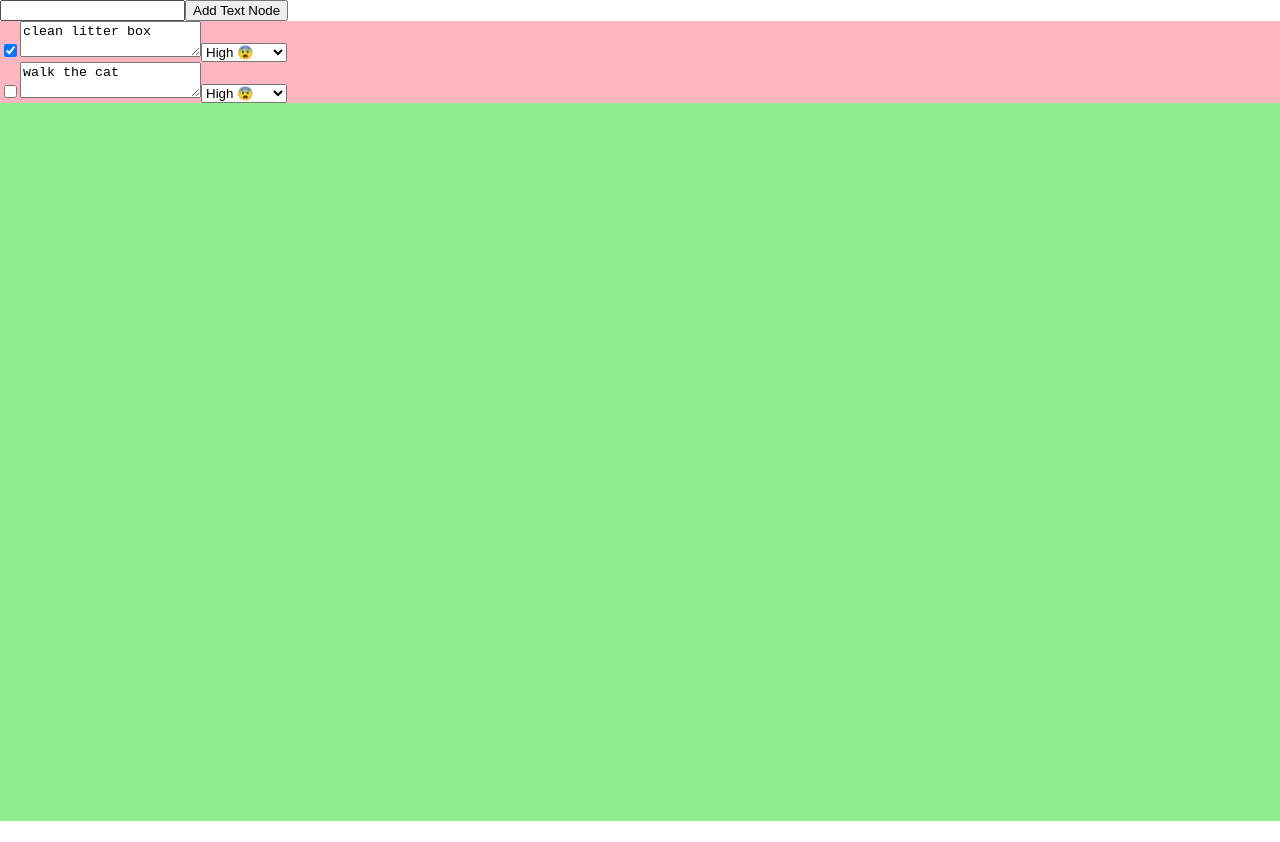
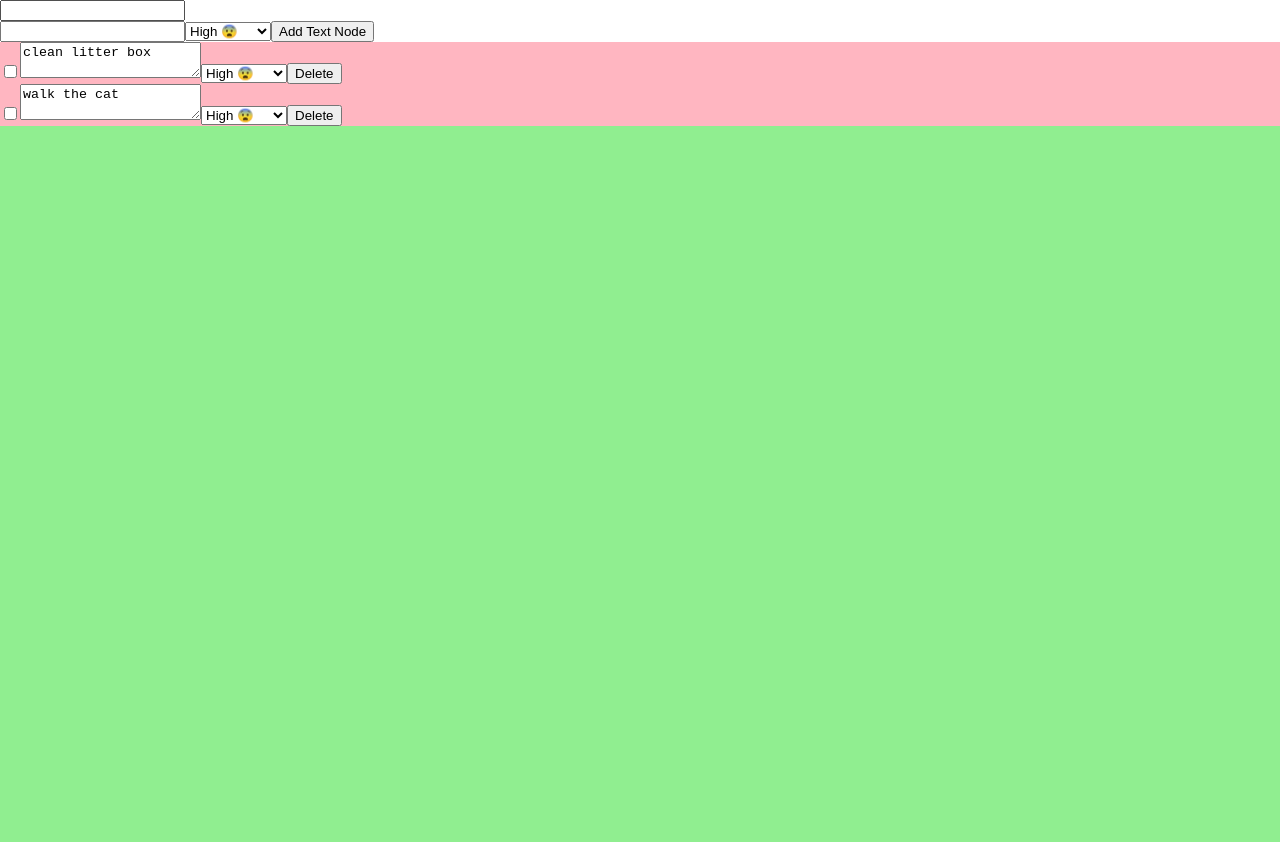
Before and after one commit to deaconpoon/text-app, a React (Create React App) app: page / in a window 1280 px wide. Before the commit the page ends 821 px from the top, so only its background shows below. Built offline with nearby package versions, Linux system fonts and the light colour scheme.

Commit message:
Add delete feature and search bar skeleton

```diff
--- a/src/AddTextNodeForm.tsx
+++ b/src/AddTextNodeForm.tsx
@@ -8,6 +8,11 @@ export const AddTextNodeForm: React.FC<AddTextNodeFormProps> = ({
   addTextNode,
 }) => {
   const [newTextNode, setNewTextNode] = useState("");
+  const [priority, setPriority] = useState(1);
+
+  const handlePriority = (e: ChangeEvent<HTMLSelectElement>) => {
+    setPriority(Number(e.target.value));
+  };
 
   const handleChange = (e: ChangeEvent<HTMLInputElement>) => {
     setNewTextNode(e.target.value);
@@ -15,12 +20,23 @@ export const AddTextNodeForm: React.FC<AddTextNodeFormProps> = ({
 
   const handleSumbit = (e: FormEvent<HTMLButtonElement>) => {
     e.preventDefault();
-    addTextNode(newTextNode);
+    addTextNode(newTextNode, priority);
     setNewTextNode("");
   };
+
   return (
     <form>
       <input type="text" value={newTextNode} onChange={handleChange}></input>
+      <select
+        onChange={handlePriority}
+        name="text-node"
+        id="text-node-select"
+        value={priority}
+      >
+        <option value="1">High 😨</option>
+        <option value="2">Normal 😉</option>
+        <option value="3">Low 🤤</option>
+      </select>
       <button type="submit" onClick={handleSumbit}>
         Add Text Node
       </button>
--- a/src/App.tsx
+++ b/src/App.tsx
@@ -3,9 +3,10 @@ import "./App.css";
 
 import { TextNodeList } from "./TextNodeList";
 import { AddTextNodeForm } from "./AddTextNodeForm";
+import { SearchBar } from "./SearchBar";
 
 const initialTextNodes: Array<TextNode> = [
-  { text: "clean litter box", complete: true, priority: 1 },
+  { text: "clean litter box", complete: false, priority: 1 },
   { text: "walk the cat", complete: false, priority: 1 },
 ];
 
@@ -55,22 +56,27 @@ const App: React.FC = () => {
     setTextNodes(newTextNode);
   };
 
-  const addTextNode: AddTextNode = (newTextNode) => {
+  const addTextNode: AddTextNode = (newTextNode, priority) => {
     newTextNode !== "" &&
       setTextNodes([
         ...textNodes,
-        { text: newTextNode, complete: false, priority: 1 },
+        { text: newTextNode, complete: false, priority: priority },
       ]);
+  };
+  const deleteTextNode: DeleteTextNode = (deletedTextNode) => {
+    setTextNodes(textNodes.filter((textNode) => textNode !== deletedTextNode));
   };
 
   return (
     <React.Fragment>
+      <SearchBar></SearchBar>
       <AddTextNodeForm addTextNode={addTextNode}></AddTextNodeForm>
       <TextNodeList
         textNodes={textNodes}
         toggleTextNode={toggleTextNode}
         setTextNodePriority={setTextNodePriority}
         setTextNodeText={setTextNodeText}
+        deleteTextNode={deleteTextNode}
       ></TextNodeList>
     </React.Fragment>
   );
--- /dev/null
+++ b/src/SearchBar.tsx
@@ -0,0 +1,10 @@
+import React, { useState } from "react";
+
+export const SearchBar: React.FC = () => {
+  const [query, setQuery] = useState("");
+  return (
+    <form>
+      <input type="text"></input>
+    </form>
+  );
+};
--- a/src/TextNodeItem.tsx
+++ b/src/TextNodeItem.tsx
@@ -1,10 +1,11 @@
-import React, { useState, ChangeEvent, useEffect } from "react";
+import React, { useState, ChangeEvent, useEffect, FormEvent } from "react";
 
 interface TextNodeItemProps {
   textNode: TextNode;
   toggleTextNode: ToggleTextNode;
   setTextNodePriority: SetTextNodePriority;
   setTextNodeText: SetTextNodeText;
+  deleteTextNode: DeleteTextNode;
 }
 
 export const TextNodeItem: React.FC<TextNodeItemProps> = ({
@@ -12,6 +13,7 @@ export const TextNodeItem: React.FC<TextNodeItemProps> = ({
   toggleTextNode,
   setTextNodePriority,
   setTextNodeText,
+  deleteTextNode,
 }) => {
   //set textNode.priority as local state - priority in initiation
   const [priority, setPriority] = useState(textNode.priority);
@@ -25,6 +27,10 @@ export const TextNodeItem: React.FC<TextNodeItemProps> = ({
   const handleText = (e: ChangeEvent<HTMLTextAreaElement>) => {
     e.preventDefault();
     setText(e.target.value);
+  };
+  const handleDelete = (e: FormEvent<HTMLButtonElement>) => {
+    e.preventDefault();
+    deleteTextNode(textNode);
   };
 
   useEffect(() => {
@@ -54,6 +60,7 @@ export const TextNodeItem: React.FC<TextNodeItemProps> = ({
           <option value="2">Normal 😉</option>
           <option value="3">Low 🤤</option>
         </select>
+        <button onClick={handleDelete}>Delete</button>
       </form>
     </li>
   );
--- a/src/TextNodeList.tsx
+++ b/src/TextNodeList.tsx
@@ -6,6 +6,7 @@ interface TextNodeListProps {
   toggleTextNode: ToggleTextNode;
   setTextNodePriority: SetTextNodePriority;
   setTextNodeText: SetTextNodeText;
+  deleteTextNode: DeleteTextNode;
 }
 
 export const TextNodeList: React.FC<TextNodeListProps> = ({
@@ -13,6 +14,7 @@ export const TextNodeList: React.FC<TextNodeListProps> = ({
   toggleTextNode,
   setTextNodePriority,
   setTextNodeText,
+  deleteTextNode,
 }) => {
   return (
     <ul className="textNode-list">
@@ -24,6 +26,7 @@ export const TextNodeList: React.FC<TextNodeListProps> = ({
             toggleTextNode={toggleTextNode}
             setTextNodePriority={setTextNodePriority}
             setTextNodeText={setTextNodeText}
+            deleteTextNode={deleteTextNode}
           ></TextNodeItem>
         );
       })}
--- a/src/types.d.ts
+++ b/src/types.d.ts
@@ -6,7 +6,7 @@ type TextNode = {
 
 type ToggleTextNode = (selectedTextNode: TextNode) => void;
 
-type AddTextNode = (newTextNode: string) => void;
+type AddTextNode = (newTextNode: string, priority: number) => void;
 
 type SetTextNodePriority = (
   selectedTextNode: TextNode,
@@ -14,3 +14,5 @@ type SetTextNodePriority = (
 ) => void;
 
 type SetTextNodeText = (selectedTextNode: TextNode, text: string) => void;
+
+type DeleteTextNode = (deletedTextNode: TextNode) => void;
```
